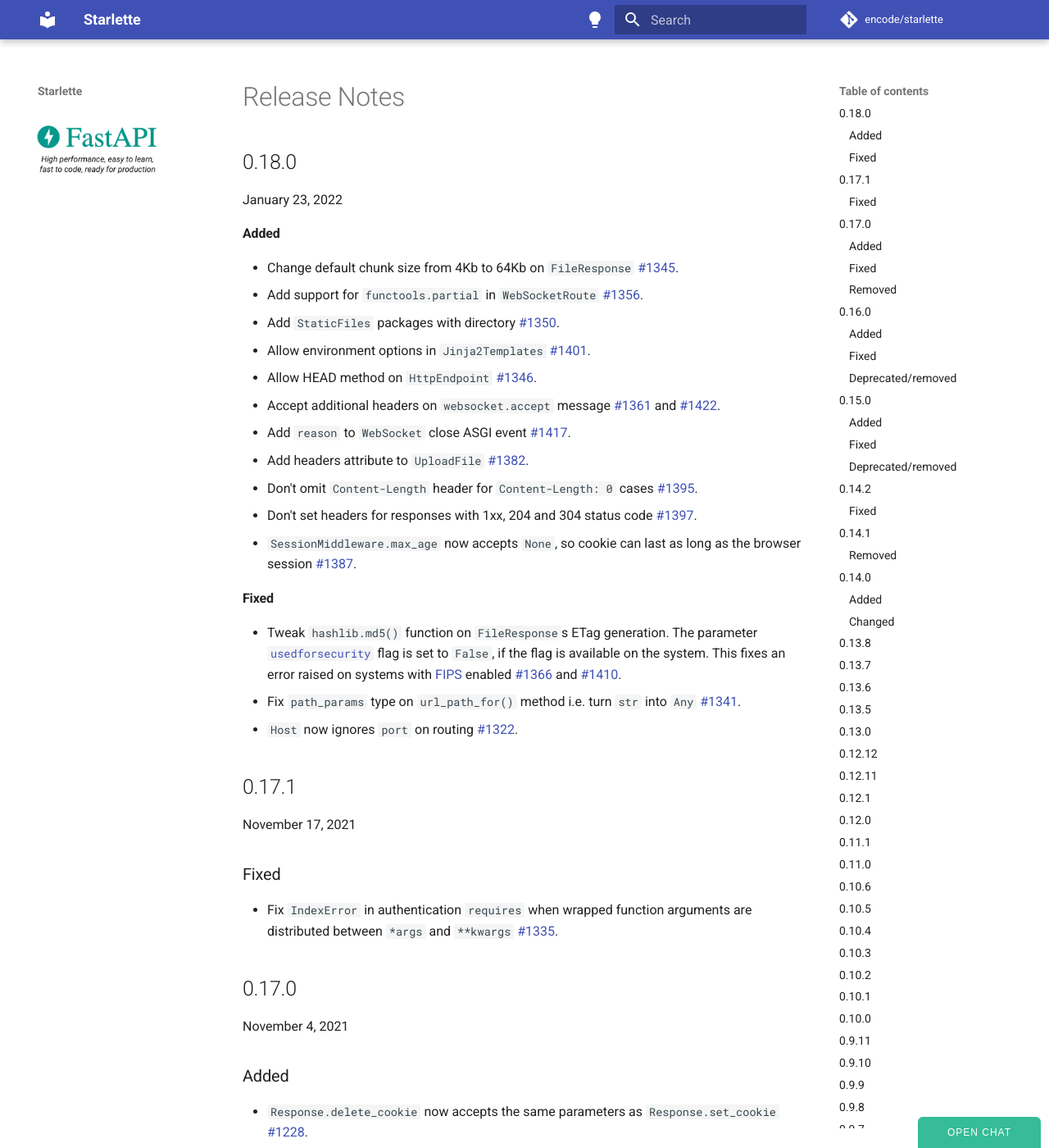
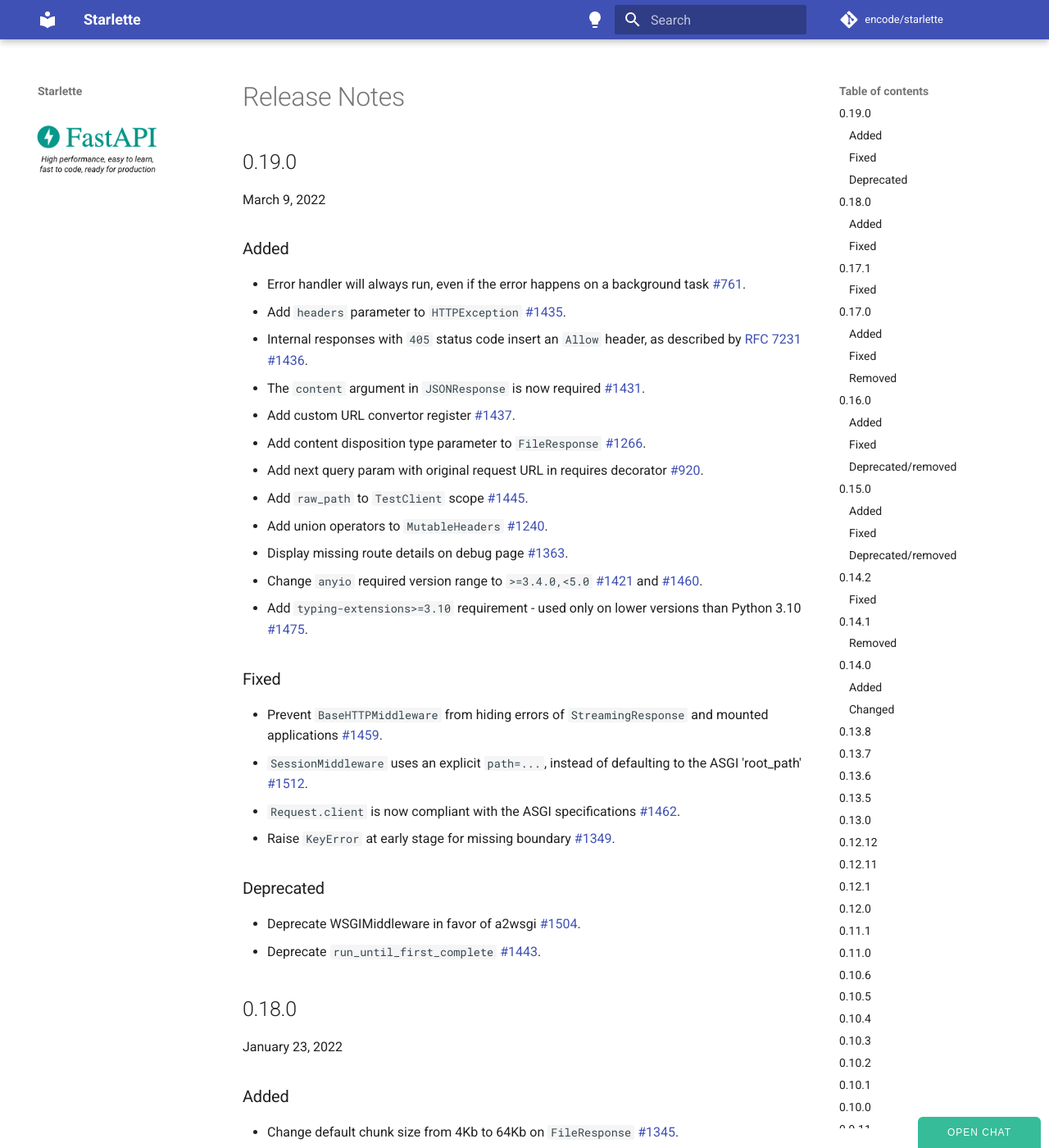
Before and after one commit to hidraco/starlette, an MkDocs documentation site: the page built from docs/release-notes.md, in a window 1280 px wide and 1400 px high. Shown: the whole window at 82% size. Built offline with MkDocs 1.6.1 and Material for MkDocs 9.7.7, drawn with Linux system fonts in a browser that asks for light colours; comment, search, counter and statistics services are not loaded.

Commit message:
Version 0.19.0 (#1439)
* Version 0.19.0

* Add missing links

* Update release-notes.md

* Update release-notes.md

* Update docs/release-notes.md

* Add PR 1459

* Update docs/release-notes.md

* Update docs/release-notes.md

* Apply suggestions from code review

* Update docs/release-notes.md

* Update release-notes.md

* Update docs/release-notes.md

* Update __init__.py

Co-authored-by: Tom Christie <tom@tomchristie.com>

```diff
--- a/docs/release-notes.md
+++ b/docs/release-notes.md
@@ -1,8 +1,37 @@
+## 0.19.0
+
+March 9, 2022
+
+### Added
+* Error handler will always run, even if the error happens on a background task [#761](https://github.com/encode/starlette/pull/761).
+* Add `headers` parameter to `HTTPException` [#1435](https://github.com/encode/starlette/pull/1435).
+* Internal responses with `405` status code insert an `Allow` header, as described by [RFC 7231](https://datatracker.ietf.org/doc/html/rfc7231#section-6.5.5) [#1436](https://github.com/encode/starlette/pull/1436).
+* The `content` argument in `JSONResponse` is now required [#1431](https://github.com/encode/starlette/pull/1431).
+* Add custom URL convertor register [#1437](https://github.com/encode/starlette/pull/1437).
+* Add content disposition type parameter to `FileResponse` [#1266](https://github.com/encode/starlette/pull/1266).
+* Add next query param with original request URL in requires decorator [#920](https://github.com/encode/starlette/pull/920).
+* Add `raw_path` to `TestClient` scope [#1445](https://github.com/encode/starlette/pull/1445).
+* Add union operators to `MutableHeaders` [#1240](https://github.com/encode/starlette/pull/1240).
+* Display missing route details on debug page [#1363](https://github.com/encode/starlette/pull/1363).
+* Change `anyio` required version range to `>=3.4.0,<5.0` [#1421](https://github.com/encode/starlette/pull/1421) and [#1460](https://github.com/encode/starlette/pull/1460).
+* Add `typing-extensions>=3.10` requirement - used only on lower versions than Python 3.10 [#1475](https://github.com/encode/starlette/pull/1475).
+
+### Fixed
+* Prevent `BaseHTTPMiddleware` from hiding errors of `StreamingResponse` and mounted applications [#1459](https://github.com/encode/starlette/pull/1459).
+* `SessionMiddleware` uses an explicit `path=...`, instead of defaulting to the ASGI 'root_path' [#1512](https://github.com/encode/starlette/pull/1512).
+* `Request.client` is now compliant with the ASGI specifications [#1462](https://github.com/encode/starlette/pull/1462).
+* Raise `KeyError` at early stage for missing boundary [#1349](https://github.com/encode/starlette/pull/1349).
+
+### Deprecated
+* Deprecate WSGIMiddleware in favor of a2wsgi [#1504](https://github.com/encode/starlette/pull/1504).
+* Deprecate `run_until_first_complete` [#1443](https://github.com/encode/starlette/pull/1443).
+
+
 ## 0.18.0
 
 January 23, 2022
 
-#### Added
+### Added
 * Change default chunk size from 4Kb to 64Kb on `FileResponse` [#1345](https://github.com/encode/starlette/pull/1345).
 * Add support for `functools.partial` in `WebSocketRoute` [#1356](https://github.com/encode/starlette/pull/1356).
 * Add `StaticFiles` packages with directory [#1350](https://github.com/encode/starlette/pull/1350).
@@ -15,7 +44,7 @@ January 23, 2022
 * Don't set headers for responses with 1xx, 204 and 304 status code [#1397](https://github.com/encode/starlette/pull/1397).
 * `SessionMiddleware.max_age` now accepts `None`, so cookie can last as long as the browser session [#1387](https://github.com/encode/starlette/pull/1387).
 
-#### Fixed
+### Fixed
 * Tweak `hashlib.md5()` function on `FileResponse`s ETag generation. The parameter [`usedforsecurity`](https://bugs.python.org/issue9216) flag is set to `False`, if the flag is available on the system. This fixes an error raised on systems with [FIPS](https://developer.mozilla.org/en-US/docs/Mozilla/Projects/NSS/FIPS_Mode_-_an_explanation) enabled [#1366](https://github.com/encode/starlette/pull/1366) and [#1410](https://github.com/encode/starlette/pull/1410).
 * Fix `path_params` type on `url_path_for()` method i.e. turn `str` into `Any` [#1341](https://github.com/encode/starlette/pull/1341).
 * `Host` now ignores `port` on routing [#1322](https://github.com/encode/starlette/pull/1322).
--- a/starlette/__init__.py
+++ b/starlette/__init__.py
@@ -1 +1 @@
-__version__ = "0.18.0"
+__version__ = "0.19.0"
```
